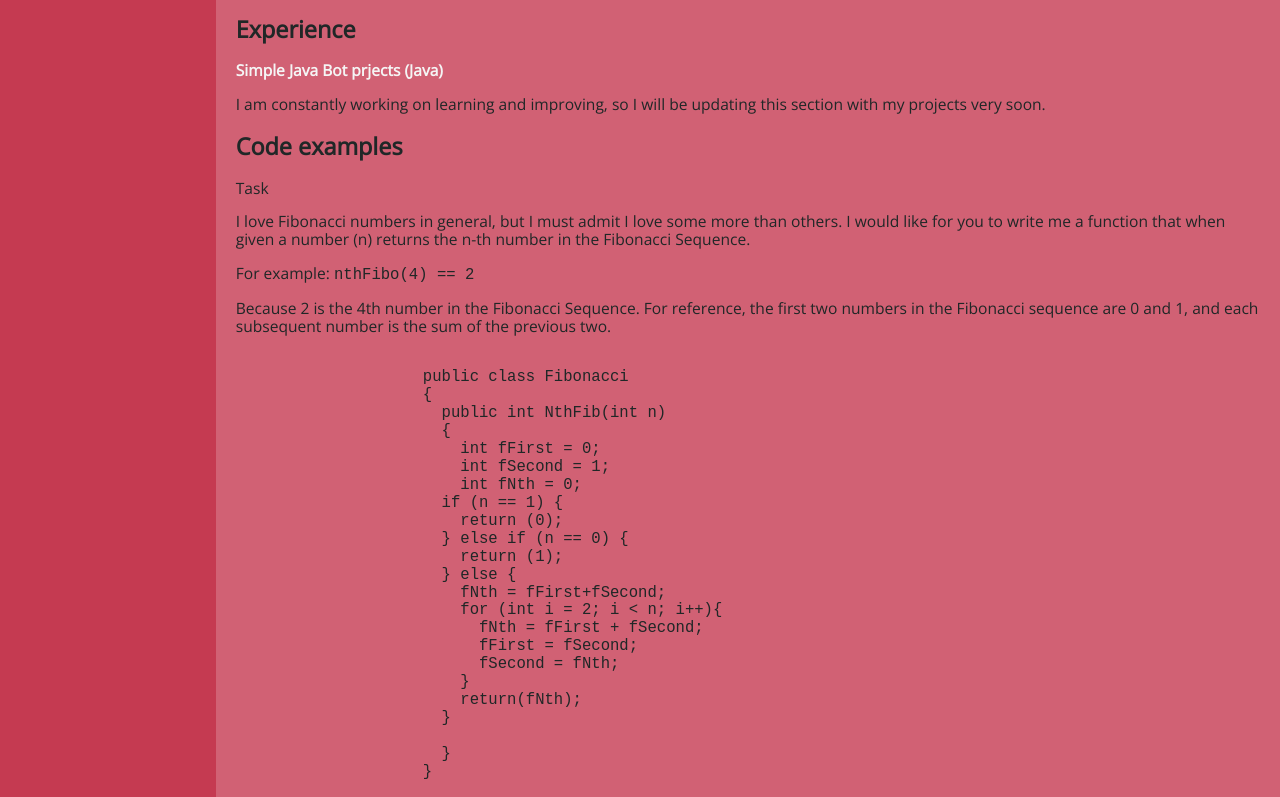
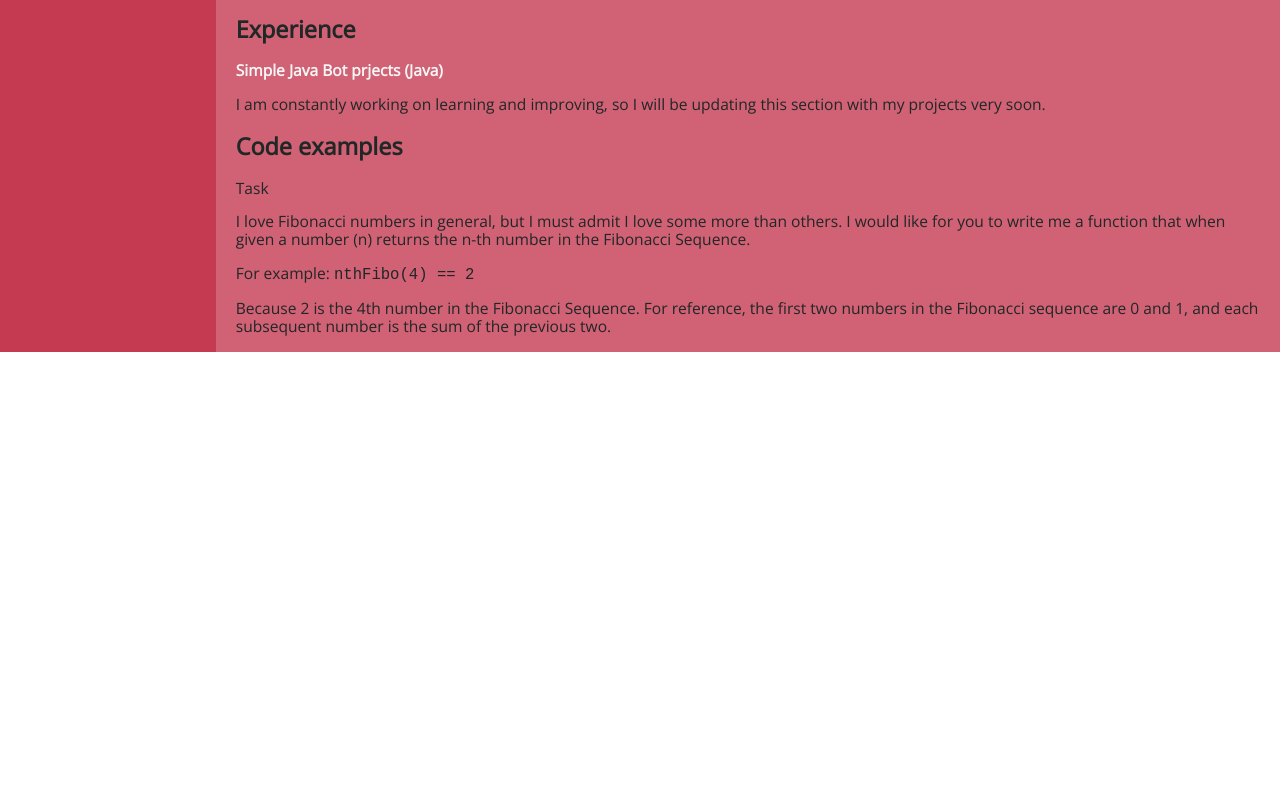
Before and after one commit to Kiwi-sia/rsschool-cv, a plain HTML site: page index.html in a window 1280 px wide. Shown: the part 606-1403 px from the top of the page. After the commit the page ends 958 px from the top, so only its background shows below. Drawn offline with nearby package versions, Linux system fonts and the light colour scheme.

Commit message:
fix: fixed html

```diff
--- a/index.html
+++ b/index.html
@@ -59,30 +59,6 @@
                 <span>For example:</span>
                 <code>nthFibo(4) == 2</code>
                 <p>Because 2 is the 4th number in the Fibonacci Sequence. For reference, the first two numbers in the Fibonacci sequence are 0 and 1, and each subsequent number is the sum of the previous two.</p>
-                <pre><code>
-                    public class Fibonacci
-                    {
-                      public int NthFib(int n)
-                      {
-                        int fFirst = 0;
-                        int fSecond = 1;
-                        int fNth = 0;
-                      if (n == 1) {
-                        return (0);
-                      } else if (n == 0) {
-                        return (1);
-                      } else {
-                        fNth = fFirst+fSecond;
-                        for (int i = 2; i < n; i++){
-                          fNth = fFirst + fSecond;
-                          fFirst = fSecond;
-                          fSecond = fNth;
-                        }
-                        return(fNth);
-                      }
-
-                      }
-                    }</code></pre>
             </section>
         </main>
         <footer>
```
